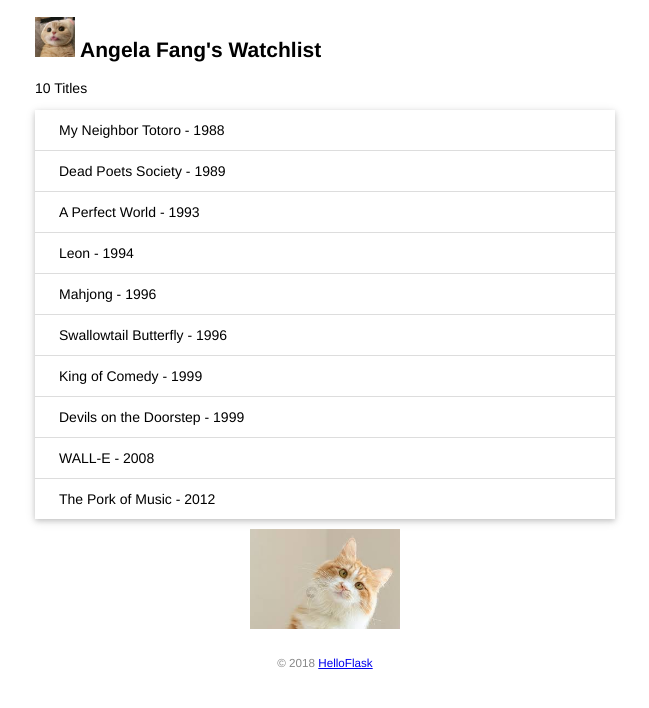
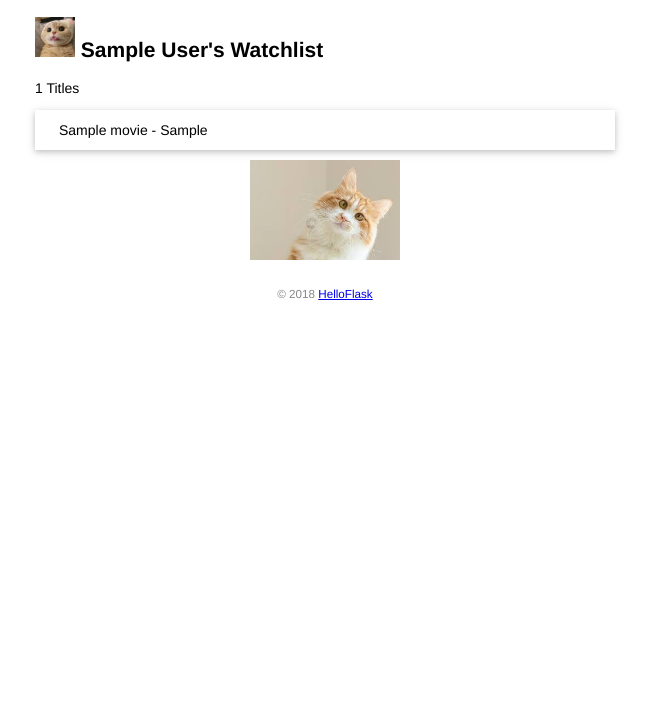
Before and after one commit to AngelaFangguyue/flask_test, a Flask app: page / in a window 1280 px wide. Shown: the top 708 px of the page, without its empty margins (315-964 px from the left). Run offline with Flask 2, Linux system fonts and the light colour scheme; tables that the repository leaves empty hold one stand-in row (values such as "Sample post").

Commit message:
使用数据库

```diff
--- a/app.py
+++ b/app.py
@@ -1,5 +1,39 @@
 from flask import Flask, escape, url_for, render_template
+
+import os
+import sys
+
+import click
+
+from flask_sqlalchemy import SQLAlchemy  # 导入扩展类
+
+WIN = sys.platform.startswith('win')
+if WIN:  # 如果是 Windows 系统，使用三个斜线
+    prefix = 'sqlite:///'
+else:  # 否则使用四个斜线
+    prefix = 'sqlite:////'
+
+
 app = Flask(__name__)
+
+app.config['SQLALCHEMY_DATABASE_URI'] = prefix + os.path.join(app.root_path, 'data.db')
+app.config['SQLALCHEMY_TRACK_MODIFICATIONS'] = False  # 关闭对模型修改的监控
+
+# 在扩展类实例化前加载配置
+db = SQLAlchemy(app)  # 初始化扩展，传入程序实例 app
+
+
+class User(db.Model):  # 表名将会是 user（自动生成，小写处理）
+    id = db.Column(db.Integer, primary_key=True)  # 主键
+    name = db.Column(db.String(20))  # 名字
+
+class Movie(db.Model):  # 表名将会是 movie
+    id = db.Column(db.Integer, primary_key=True)  # 主键
+    title = db.Column(db.String(60))  # 电影标题
+    year = db.Column(db.String(4))  # 电影年份
+
+
+# app.config['SQLALCHEMY_DATABASE_URI'] = 'sqlite:////' + os.path.join(app.root_path, 'data.db')
 
 # @app.route('/')
 # def hello():
@@ -22,20 +56,62 @@ app = Flask(__name__)
 #     print(url_for('test_url_for', num=2))  # 输出：/test?num=2
 #     return 'Test page'
 
-name = 'Angela Fang'
-movies = [
-    {'title': 'My Neighbor Totoro', 'year': '1988'},
-    {'title': 'Dead Poets Society', 'year': '1989'},
-    {'title': 'A Perfect World', 'year': '1993'},
-    {'title': 'Leon', 'year': '1994'},
-    {'title': 'Mahjong', 'year': '1996'},
-    {'title': 'Swallowtail Butterfly', 'year': '1996'},
-    {'title': 'King of Comedy', 'year': '1999'},
-    {'title': 'Devils on the Doorstep', 'year': '1999'},
-    {'title': 'WALL-E', 'year': '2008'},
-    {'title': 'The Pork of Music', 'year': '2012'},
-]
+# name = 'Angela Fang'
+# movies = [
+#     {'title': 'My Neighbor Totoro', 'year': '1988'},
+#     {'title': 'Dead Poets Society', 'year': '1989'},
+#     {'title': 'A Perfect World', 'year': '1993'},
+#     {'title': 'Leon', 'year': '1994'},
+#     {'title': 'Mahjong', 'year': '1996'},
+#     {'title': 'Swallowtail Butterfly', 'year': '1996'},
+#     {'title': 'King of Comedy', 'year': '1999'},
+#     {'title': 'Devils on the Doorstep', 'year': '1999'},
+#     {'title': 'WALL-E', 'year': '2008'},
+#     {'title': 'The Pork of Music', 'year': '2012'},
+# ]
 
 @app.route('/')
 def index():
-    return render_template('index.html', name=name, movies=movies)
+    user = User.query.first()  # 读取用户记录
+    movies = Movie.query.all()  # 读取所有电影记录
+    return render_template('index.html', user=user, movies=movies)
+    # return render_template('index.html', name=name, movies=movies)
+
+@app.cli.command()  # 注册为命令
+@click.option('--drop', is_flag=True, help='Create after drop.')  # 设置选项
+def initdb(drop):
+    """Initialize the database."""
+    if drop:  # 判断是否输入了选项
+        db.drop_all()
+    db.create_all()
+    click.echo('Initialized database.')  # 输出提示信息
+
+
+@app.cli.command()
+def forge():
+    """Generate fake data."""
+    db.create_all()
+
+    # 全局的两个变量移动到这个函数内
+    name = 'Angela Fang'
+    movies = [
+        {'title': 'My Neighbor Totoro', 'year': '1988'},
+        {'title': 'Dead Poets Society', 'year': '1989'},
+        {'title': 'A Perfect World', 'year': '1993'},
+        {'title': 'Leon', 'year': '1994'},
+        {'title': 'Mahjong', 'year': '1996'},
+        {'title': 'Swallowtail Butterfly', 'year': '1996'},
+        {'title': 'King of Comedy', 'year': '1999'},
+        {'title': 'Devils on the Doorstep', 'year': '1999'},
+        {'title': 'WALL-E', 'year': '2008'},
+        {'title': 'The Pork of Music', 'year': '2012'},
+    ]
+
+    user = User(name=name)
+    db.session.add(user)
+    for m in movies:
+        movie = Movie(title=m['title'], year=m['year'])
+        db.session.add(movie)
+
+    db.session.commit()
+    click.echo('Done.')
--- a/templates/index.html
+++ b/templates/index.html
@@ -3,13 +3,13 @@
 <head>
     <meta charset="utf-8">
     <link rel="icon" href="{{ url_for('static', filename='icon.jpg') }}">
-    <title>{{ name }}'s Watchlist</title>
+    <title>{{ user.name }}'s Watchlist</title>
     <link rel="stylesheet" href="{{ url_for('static', filename='style.css') }}" type="text/css">
 </head>
 <body>
     <h2>
         <img class="avatar" alt="cat2" src="{{ url_for('static', filename='images/cat2.jpg') }}">
-    {{ name }}'s Watchlist</h2>
+    {{ user.name }}'s Watchlist</h2>
     {# 使用 length 过滤器获取 movies 变量的长度 #}
     <p>{{ movies|length }} Titles</p>
     <ul class="movie-list">
```
Also changed, not shown: 1 other file.
